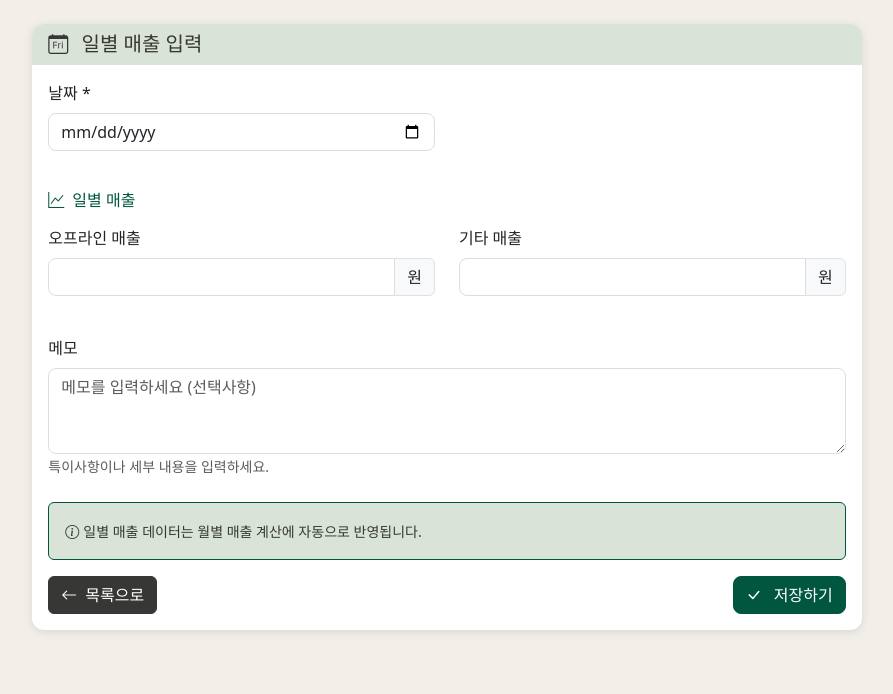
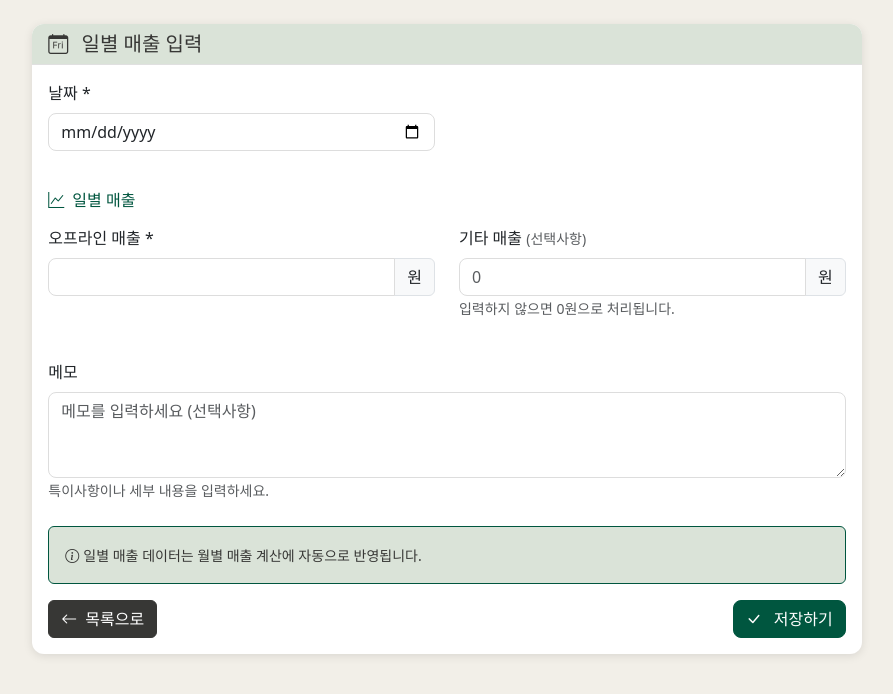
Before and after one commit to Elarin22/Glossy_Matcha, a Django app: page /sales/create/ in a window 1280 px wide. Shown: the part 56-750 px from the top of the page, without its empty margins (193-1086 px from the left). Run offline with Django 5.2, Linux system fonts and the light colour scheme; the visitor is signed in with stand-in values (Sample User, id 1).

Commit message:
[BE] fix: 일별 매출 관리 기타매출을 선택사항으로 변경 (#198)
## 폼 수정
- DailySalesForm의 __init__ 메서드에서 other_sales 필드를 선택사항으로 설정 (required =
False)
- placeholder 텍스트를 "기타 매출을 입력하세요 (선택사항)"으로 변경
---
## 템플릿 UI 개선
- 기타 매출 라벨에 "(선택사항)" 표시 추가
- 입력 필드에 placeholder="0" 추가
- 안내 텍스트 "입력하지 않으면 0원으로 처리됩니다." 추가
- 오프라인 매출은 필수 항목임을 명시 ("*" 표시 및 required 속성)

```diff
--- a/be/glossymatcha/forms.py
+++ b/be/glossymatcha/forms.py
@@ -195,7 +195,7 @@ class DailySalesForm(forms.ModelForm):
             'other_sales': forms.NumberInput(attrs={
                 'class': 'form-control',
                 'min': '0',
-                'placeholder': '기타 매출을 입력하세요'
+                'placeholder': '기타 매출을 입력하세요 (ex : 온라인 매출, 배달 매출 등)',
             }),
             'memo': forms.Textarea(attrs={
                 'class': 'form-control',
@@ -203,6 +203,10 @@ class DailySalesForm(forms.ModelForm):
                 'placeholder': '메모를 입력하세요 (선택사항)'
             }),
         }
+
+    def __init__(self, *args, **kwargs):
+        super().__init__(*args, **kwargs)
+        self.fields['other_sales'].required = False
 
 class SalesForm(forms.ModelForm):
     class Meta:
--- a/be/glossymatcha/templates/glossymatcha/daily_sales/create.html
+++ b/be/glossymatcha/templates/glossymatcha/daily_sales/create.html
@@ -33,9 +33,9 @@
                     <h6 class="text-primary mb-3"><i class="bi bi-graph-up me-2"></i>일별 매출</h6>
                     <div class="row mb-4">
                         <div class="col-md-6 mb-3">
-                            <label for="{{ form.offline_sales.id_for_label }}" class="form-label">오프라인 매출</label>
+                            <label for="{{ form.offline_sales.id_for_label }}" class="form-label">오프라인 매출 *</label>
                             <div class="input-group">
-                                <input type="text" name="offline_sales" id="id_offline_sales" class="form-control money-input" value="{{ form.offline_sales.value|default:'' }}">
+                                <input type="text" name="offline_sales" id="id_offline_sales" class="form-control money-input" value="{{ form.offline_sales.value|default:'' }}" required>
                                 <span class="input-group-text">원</span>
                             </div>
                             {% if form.offline_sales.errors %}
@@ -44,14 +44,15 @@
                         </div>
 
                         <div class="col-md-6 mb-3">
-                            <label for="{{ form.other_sales.id_for_label }}" class="form-label">기타 매출</label>
+                            <label for="{{ form.other_sales.id_for_label }}" class="form-label">기타 매출 <small class="text-muted">(선택사항)</small></label>
                             <div class="input-group">
-                                <input type="text" name="other_sales" id="id_other_sales" class="form-control money-input" value="{{ form.other_sales.value|default:'' }}">
+                                <input type="text" name="other_sales" id="id_other_sales" class="form-control money-input" value="{{ form.other_sales.value|default:'' }}" placeholder="0">
                                 <span class="input-group-text">원</span>
                             </div>
                             {% if form.other_sales.errors %}
                                 <div class="text-danger small">{{ form.other_sales.errors.0 }}</div>
                             {% endif %}
+                            <small class="text-muted">입력하지 않으면 0원으로 처리됩니다.</small>
                         </div>
                     </div>
 
```
